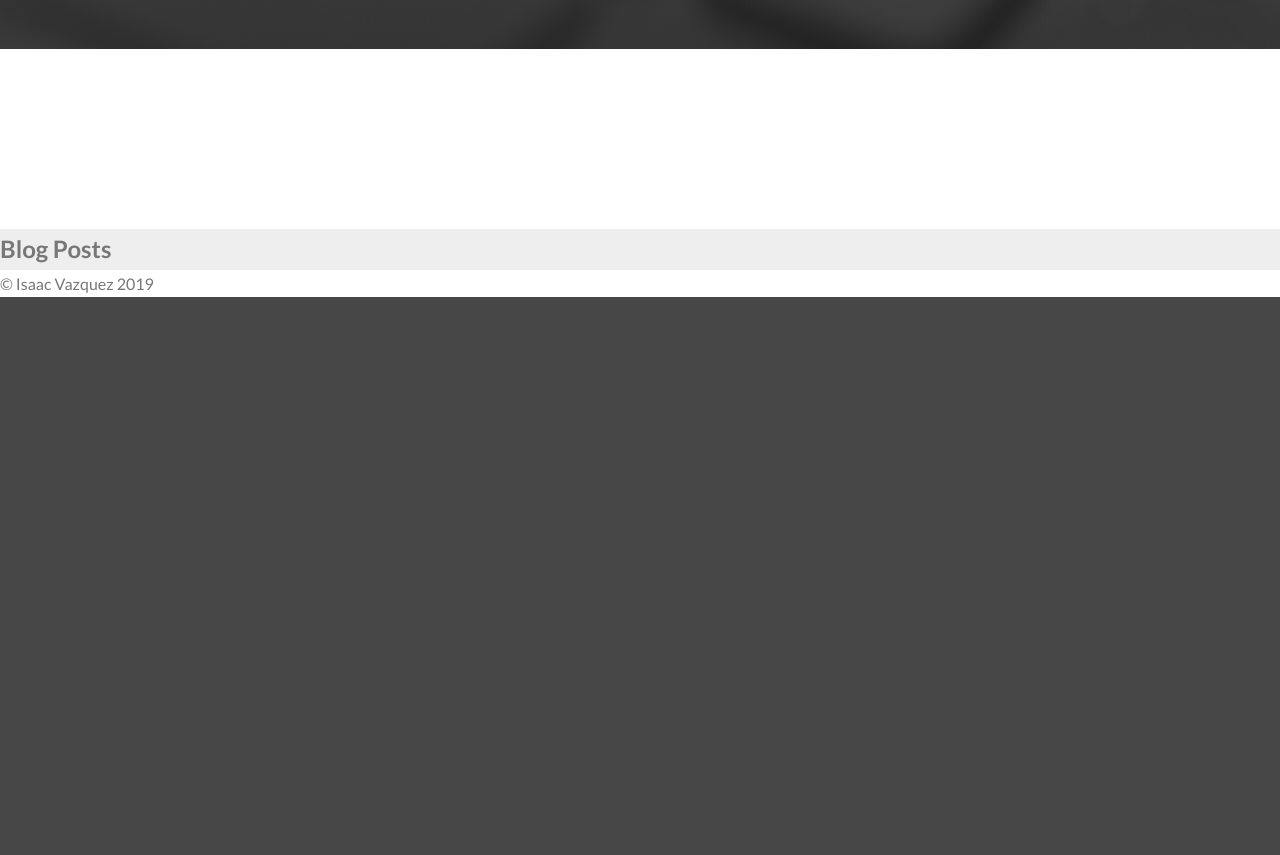
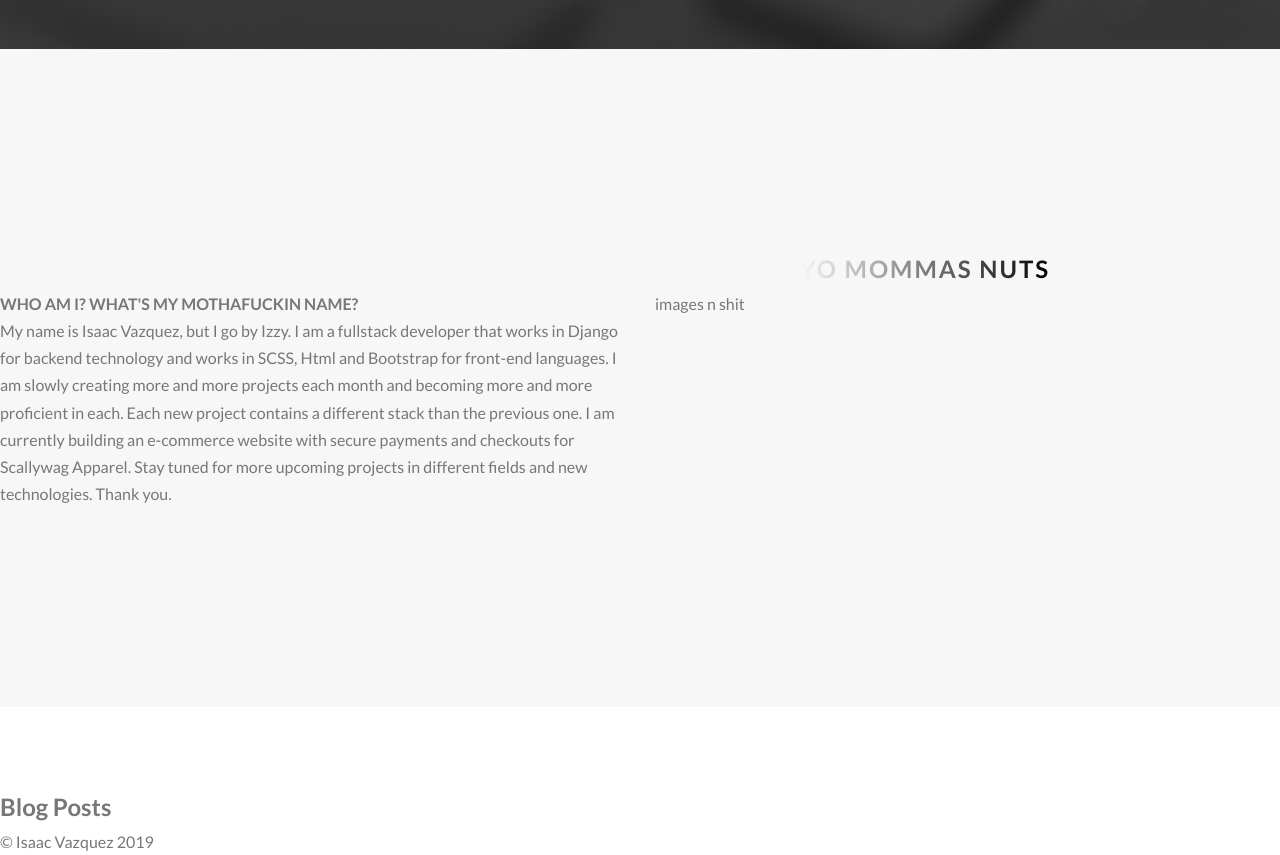
Before and after one commit to IzWOP/portfolioshizz, a Django app: page / in a window 1280 px wide. Shown: the part 711-1566 px from the top of the page. Before the commit the page ends 1008 px from the top, so only its background shows below. Run offline with Django 3.2, Linux system fonts and the light colour scheme; data that the repository does not hold is empty.

Commit message:
updated about in middle of index

```diff
--- a/portfolio/static/home/css/style.css
+++ b/portfolio/static/home/css/style.css
@@ -33,7 +33,7 @@ body {
 
 body {
   font-family: 'Lato', sans-serif;
-  font-size: 16px;
+  font-size: 1.6rem;
   font-weight: 400;
   line-height: 1.7;
   color: #777; }
@@ -64,6 +64,31 @@ body {
     letter-spacing: .8rem;
     animation: moveInRight 4s ease-out; }
 
+.heading-secondary {
+  display: inline-block;
+  margin-left: 80rem;
+  font: 3.5rem;
+  text-transform: uppercase;
+  font-weight: 700;
+  background-image: linear-gradient(to right, #f7f7f7, #000);
+  -webkit-background-clip: text;
+  color: transparent;
+  letter-spacing: 2px;
+  transition: all .5s; }
+
+.heading-tertiary {
+  font-size: 1.6rem;
+  font-weight: 700;
+  text-transform: uppercase; }
+
+.paragraph {
+  font-size: 1.6rem; }
+  .paragraph:not(:last-child) {
+    margin-bottom: 3rem; }
+
+a {
+  text-decoration: none; }
+
 .header__index {
   position: top;
   height: 95vh;
@@ -78,11 +103,10 @@ body {
   background-image: linear-gradient(to right bottom, rgba(119, 119, 119, 0.8), rgba(255, 255, 255, 0.1)), url("../../img/bg5.jpg");
   background-size: cover;
   background-position: top;
-  margin-bottom: 10rem; }
+  margin-bottom: 5rem; }
 
 .row {
   max-width: 160rem;
-  background-color: #eee;
   margin: 0 auto; }
   .row:not(:last-child) {
     margin-bottom: 8rem; }
@@ -134,3 +158,8 @@ body {
   .navigation__item-link {
     text-decoration: none;
     color: #fff; }
+
+.section-about {
+  background-color: #f7f7f7;
+  margin-top: -10rem;
+  padding: 20rem 0; }
--- a/portfolio/static/home/sass/abstracts/_variables.scss
+++ b/portfolio/static/home/sass/abstracts/_variables.scss
@@ -2,6 +2,10 @@
 $color-white: #fff;
 $color-grey-dark: #777;
 $color-black: #000;
+$color-grey-light-1: #f7f7f7;
+
+//fonts
+$default-font-size:1.6rem;
 
 // GRID
 $grid-width: 160rem;
--- a/portfolio/static/home/sass/base/_typography.scss
+++ b/portfolio/static/home/sass/base/_typography.scss
@@ -1,6 +1,6 @@
 body {
   font-family: 'Lato', sans-serif;
-  font-size: 16px;
+  font-size: $default-font-size;
   font-weight: 400;
   line-height: 1.7;
   color: $color-grey-dark;
@@ -39,3 +39,36 @@ body {
     animation: moveInRight 4s ease-out;
   }
 }
+
+
+
+.heading-secondary {
+  display: inline-block;
+  margin-left: 80rem;
+  font: 3.5rem;
+  text-transform: uppercase;
+  font-weight: 700;
+  background-image: linear-gradient(to right, $color-grey-light-1, $color-black);
+  -webkit-background-clip: text;
+  color: transparent;
+  letter-spacing: 2px;
+  transition: all .5s;
+}
+
+.heading-tertiary {
+  font-size: $default-font-size;
+  font-weight: 700;
+  text-transform: uppercase;
+}
+
+.paragraph {
+  font-size: $default-font-size;
+
+   &:not(:last-child) {
+     margin-bottom: 3rem;
+   }
+}
+
+a {
+  text-decoration: none;
+}
--- /dev/null
+++ b/portfolio/static/home/sass/base/_utilities.scss
@@ -0,0 +1,5 @@
+.u-center-text {text-align: center;}
+
+.u-margin-bottom-big {margin-bottom: 8rem;}
+.u-margin-bottom-medium {margin-bottom: 4rem;}
+.u-margin-bottom-small {margin-bottom: 1.5rem;}
--- a/portfolio/static/home/sass/layout/_grid.scss
+++ b/portfolio/static/home/sass/layout/_grid.scss
@@ -1,6 +1,5 @@
 .row {
   max-width: $grid-width;
-  background-color: #eee;
   margin: 0 auto;
 
   &:not(:last-child) {
--- a/portfolio/static/home/sass/layout/_header.scss
+++ b/portfolio/static/home/sass/layout/_header.scss
@@ -21,5 +21,5 @@
     url("../../img/bg5.jpg");
   background-size: cover;
   background-position: top;
-  margin-bottom: 10rem;
+  margin-bottom: 5rem;
 }
--- a/portfolio/static/home/sass/pages/_home.scss
+++ b/portfolio/static/home/sass/pages/_home.scss
@@ -0,0 +1,6 @@
+.section-about {
+  background-color: $color-grey-light-1;
+  margin-top: -10rem;
+  padding: 20rem 0;
+
+}
--- a/templates/jobs/index.html
+++ b/templates/jobs/index.html
@@ -9,6 +9,26 @@
 		</h1>
 	</div>
 </header>
+<main>
+	<section class="section-about">
+		<div class="u-center-text u-margin-bottom-medium">
+			<h2 class="heading-secondary">Yo mommas nuts</h2>
+		</div>
+		<div class="row">
+			<div class="col-1-of-2">
+				<h3 class="heading-tertiary u-margin-bottom-small">Who am I? What's My mothafuckin name?</h3>
+				<p class="paragraph">
+					My name is Isaac Vazquez, but I go by Izzy. I am a fullstack developer that works in Django for backend technology
+					and works in SCSS, Html and Bootstrap for front-end languages. I am slowly creating more and more projects each month and becoming more and more
+					proficient in each. Each new project contains a different stack than the previous one. I am currently building an e-commerce website with secure payments and checkouts for Scallywag Apparel. Stay tuned for more upcoming projects
+					in different fields and new technologies. Thank you.
+				</p>
+			</div>
+			<div class="col-1-of-2">
+				images n shit
+			</div>
+		</div>
+	</section>
 
 	<section>
 		<div class="row">
@@ -35,6 +55,7 @@
 			</div>
 		</div>
 	</section>
+</main>
 {% endblock content %}
 
 <!--
```
Also changed, not shown: templates/blog/detail.html (+9 -8 lines), templates/blog/posts.html (+5 -4 lines). Lines whose indentation alone changed are shown as unchanged.
